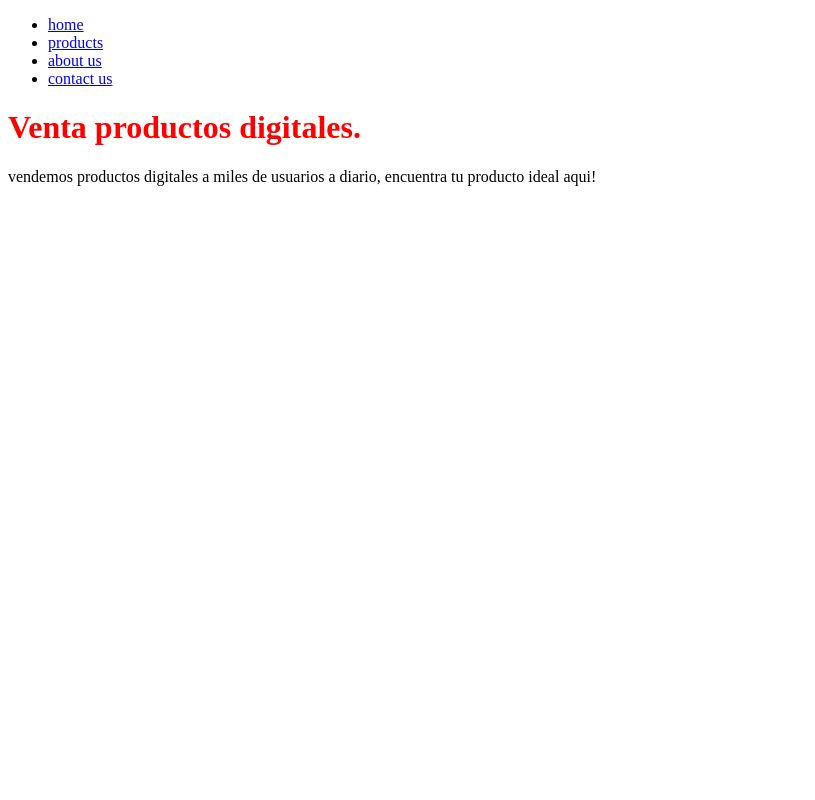
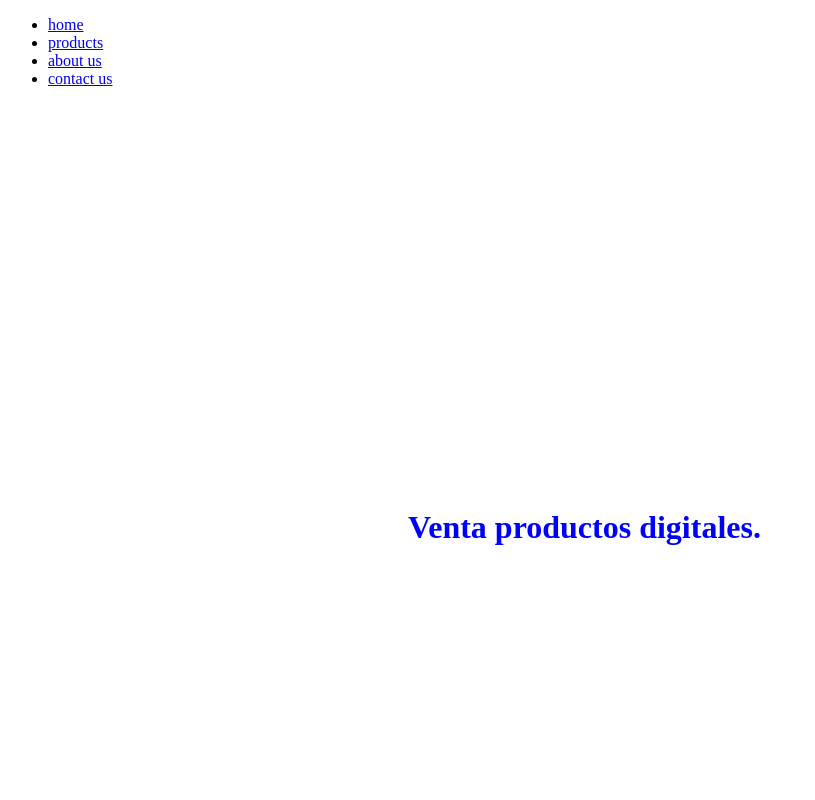
Before and after one commit to usuarioL4/evaluacion-parcial-1-DevOps, a plain HTML site: page index.html in a window 1280 px wide. Shown: the top 800 px of the page, without its empty margins (0-815 px from the left). Drawn offline with Linux system fonts and the light colour scheme.

Commit message:
feat: añadi estilos de decoracion de blue y un padding

```diff
--- a/css/style.css
+++ b/css/style.css
@@ -1,3 +1,5 @@
 h1{
     color: red;
+    color: blue;
+    padding: 400px;
 }
```
